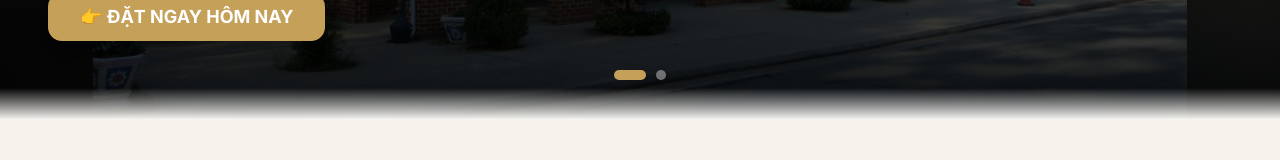
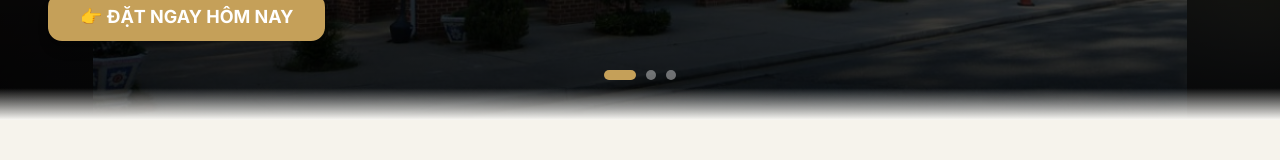
Before and after one commit to hieuliem/community-market, a Next.js app: page / in a window 1280 px wide. Shown: the part 480-640 px from the top of the page. Built offline with nearby package versions, Linux system fonts and the light colour scheme; a web font is replaced by a local one.

Commit message:
Revert "feat: remove Thưởng Thức slide from Hero slider"
This reverts commit 417ea4cc1a38d7bac7f2bfa0eecd2c29ff17d4bc.

```diff
--- a/src/components/sections/Hero.tsx
+++ b/src/components/sections/Hero.tsx
@@ -11,6 +11,16 @@ const SLIDES = [
     title: "Cộng Đoàn Giáo Xứ Các Thánh Tử Đạo Việt Nam Richmond, Virginia",
     subtitle: "Nơi nuôi dưỡng đức tin, lan tỏa tình yêu thương và kết nối cộng đồng tại Richmond, Virginia.",
     badge: "Chào Mừng Đến Với Giáo Xứ",
+    primaryAction: {
+      text: "👉 ĐẶT NGAY HÔM NAY",
+      href: "#order-form",
+    },
+  },
+  {
+    image: "/images/slide2.jpg",
+    title: "🌿 Thưởng Thức Hương Vị Quê Nhà",
+    subtitle: "Bánh ướt dẻo thơm, Ya ua mát lạnh cùng các gian hàng đặc sản làm ấm lòng người xa xứ.",
+    badge: "Ẩm Thực Cuối Tuần",
     primaryAction: {
       text: "👉 ĐẶT NGAY HÔM NAY",
       href: "#order-form",
```
